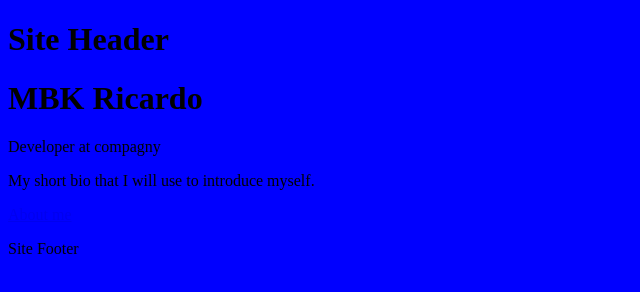
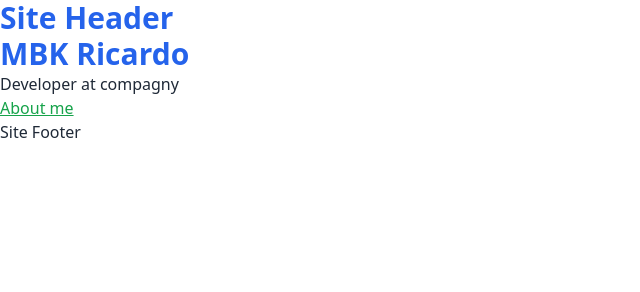
Before and after one commit to ricardomb94/gatsby-react, a Gatsby site: page / in a window 1280 px wide. Shown: the whole page, without its empty margins (0-640 px from the left). Built offline with nearby package versions, Linux system fonts and the light colour scheme; Gatsby itself is replaced by a stand-in of ours.

Commit message:
Styling using Tailwind

```diff
--- a/gatsby-browser.js
+++ b/gatsby-browser.js
@@ -1,15 +1,15 @@
-// import "./src/styles/global.css"
-import React from "react"
-import { createGlobalStyle } from 'styled-components'
+import "./src/styles/global.css"
+// import React from "react"
+// import { createGlobalStyle } from 'styled-components'
 
-const GlobalStyle = createGlobalStyle`
-    body {
-        background-color: ${props => (props.theme === 'blue' ? 'blue':'white')};
+// const GlobalStyle = createGlobalStyle`
+//     body {
+//         background-color: ${props => (props.theme === 'blue' ? 'blue':'white')};
 
-    `
-  export const wrapPageElement = ({ element, props }) => (
-    <>
-      <GlobalStyle theme="blue" />
-         {element}
-    </>
-  )
+//     `
+//   export const wrapPageElement = ({ element, props }) => (
+//     <>
+//       <GlobalStyle theme="blue" />
+//          {element}
+//     </>
+//   )
--- a/gatsby-config.js
+++ b/gatsby-config.js
@@ -5,5 +5,5 @@ module.exports = {
         role: 'Developer at compagny',
         bio: 'My short bio that I will use to introduce myself.'
     },
-    plugins: ['gatsby-plugin-styled-components']
+    plugins: ['gatsby-plugin-postcss', 'gatsby-plugin-postcss']
 }
--- a/package.json
+++ b/package.json
@@ -16,9 +16,12 @@
   "dependencies": {
     "babel-plugin-styled-components": "^2.0.7",
     "gatsby": "^4.20.0",
+    "gatsby-plugin-postcss": "^5.20.0",
     "gatsby-plugin-styled-components": "^5.20.0",
+    "postcss": "^8.4.16",
     "react": "^18.2.0",
     "react-dom": "^18.2.0",
-    "styled-components": "^5.3.5"
+    "styled-components": "^5.3.5",
+    "tailwindcss": "^3.1.8"
   }
 }
--- /dev/null
+++ b/postcss.config.js
@@ -0,0 +1,3 @@
+module.exports = () => ({
+    plugins: [require("tailwindcss")],
+  });
--- a/src/pages/index.js
+++ b/src/pages/index.js
@@ -2,36 +2,20 @@
 import React from "react"
 import {Link, graphql} from "gatsby"
 import Layout from "../components/Layout/Layout"
-// import styled from "styled-components"
 
-// import styleWrapper from "../components/styleWrapper"
-
-
-// const Box = styled.div`
-// background-color: #333;
-//     padding: 1rem
-//     h1{
-//         color: #fff;
-//         margin: 0 0 1rem;
-//     }
-//     p{
-//         color: #fff;
-//     }
-//     `
 
 export default function Index({data}){
     const{
         site:{
-            siteMetadata:{name, role, bio}
+            siteMetadata:{name, role}
         },
     } = data;
     return (
         <Layout>
-            <div>
-                <h1>{name}</h1>
-                <p>{role}</p>
-                <p>{bio}</p>
-                <Link to="/about">About me</Link>
+            <div className="max-w-5xl mx-auto py-16 lg:py-24">
+                <h1 className="text-4xl md:text-6xl font-bold text-black pb-4">{name}</h1>
+                <p className="mb-4">{role}</p>
+                <Link to="/about" className="btn">About me</Link>
             </div>
         </Layout>
     )
@@ -42,7 +26,6 @@ export const query = graphql`
             siteMetadata{
                 name
                 role
-                bio
             }
         }
     }
--- a/src/styles/global.css
+++ b/src/styles/global.css
@@ -1,23 +1,15 @@
-html {
-    background-color: #f9fafb;
-    font-family: -apple-system, "Segoe UI", Roboto,
-        Helvetica, Arial, sans-serif,
-        "Apple Color Emoji", "Segoe UI Emoji", "Segoe UI
- Symbol";
-
-}
+@tailwind base;
+@tailwind components;
+@tailwind utilities;
 
 h1 {
-    color: #2563eb;
-    size: 6rem;
-    font-weight: 800;
+    @apply text-3xl font-bold text-blue-600;
 }
 
 p {
-    color: #333333;
+    @apply text-gray-800;
 }
 
 a {
-    color: #059669;
-    text-decoration: underline;
+    @apply text-green-600 underline;
 }
--- /dev/null
+++ b/tailwind.config.js
@@ -0,0 +1,8 @@
+/** @type {import('tailwindcss').Config} */
+module.exports = {
+  content: [],
+  theme: {
+    extend: {},
+  },
+  plugins: [],
+}
```
Also changed, not shown: 1 other file.
